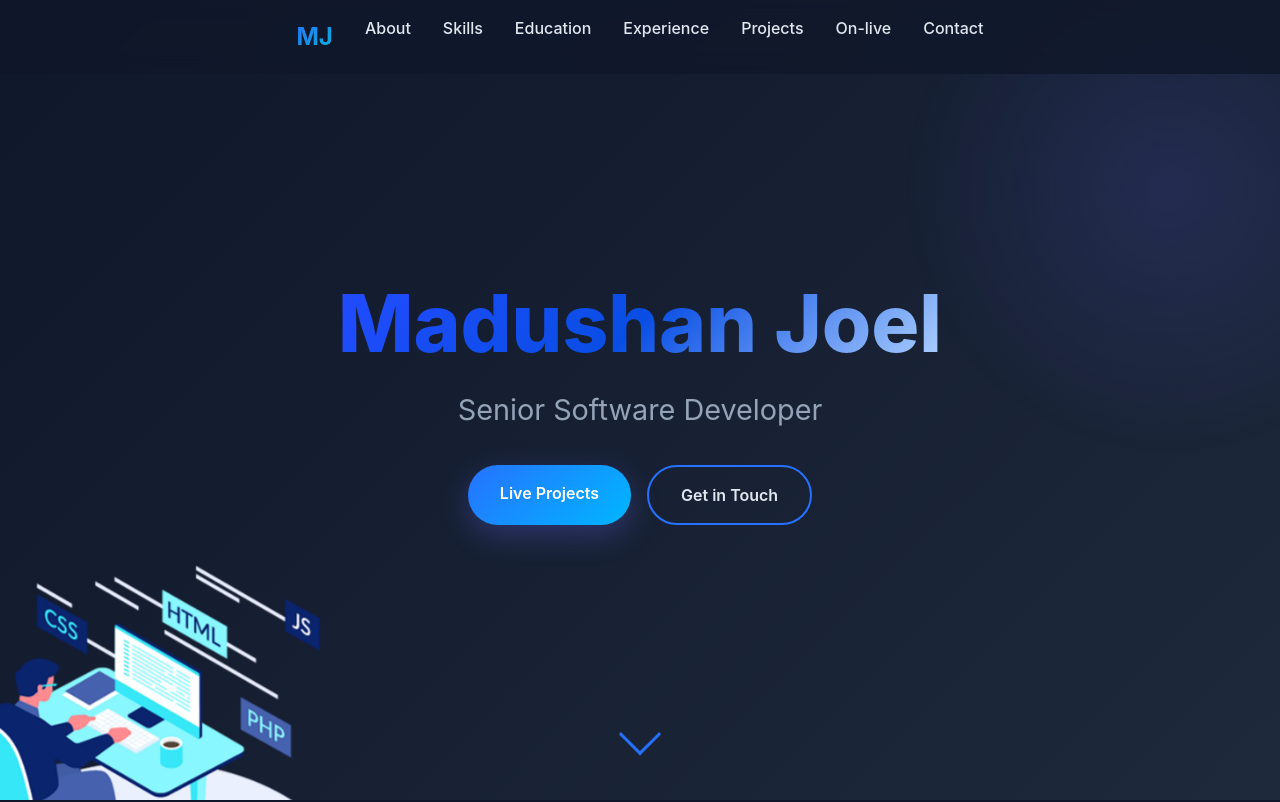
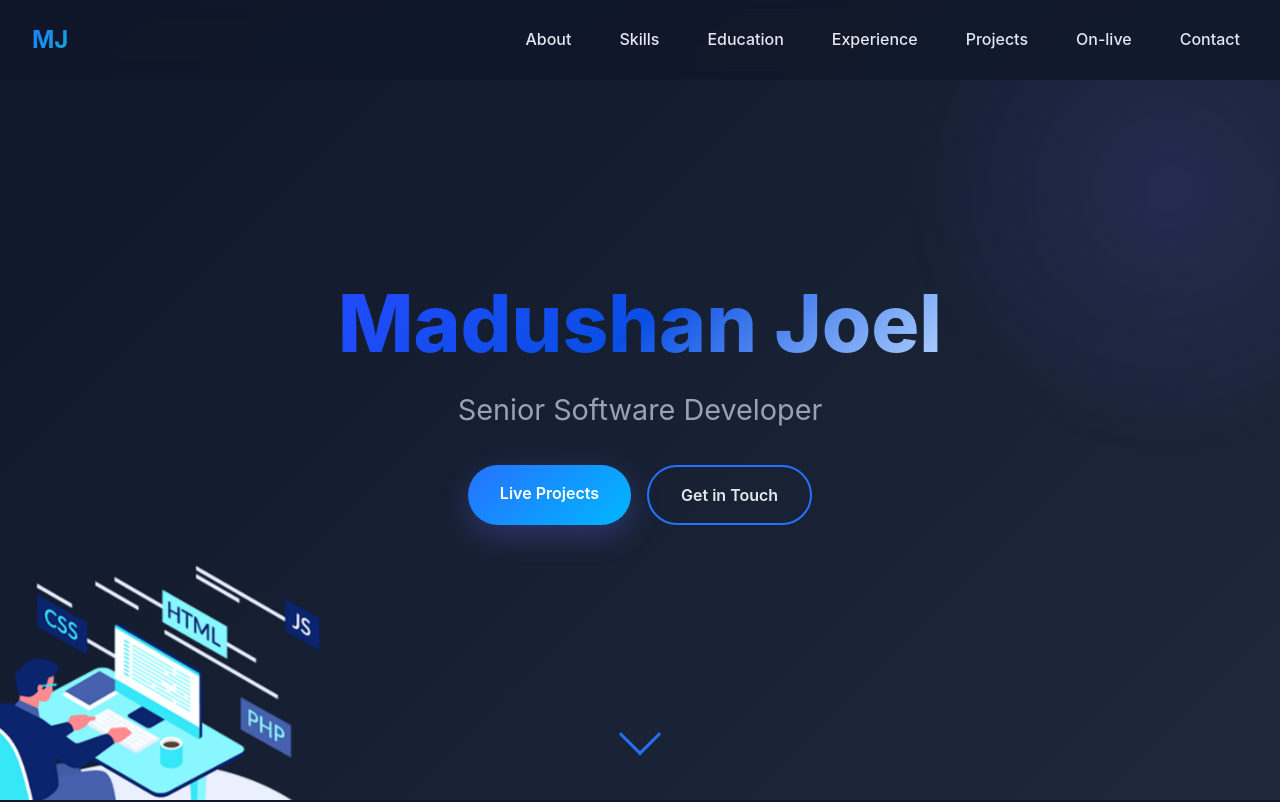
Before and after one commit to madushanjoel98/Portfolio, a plain HTML site: page index.html in a window 1280 px wide. Shown: the top 802 px of the page. Drawn offline with nearby package versions, Linux system fonts and the light colour scheme; a script that the page names is missing.

Commit message:
toggle issue fixed

```diff
--- a/css/main.css
+++ b/css/main.css
@@ -104,6 +104,7 @@ html {
 }
 
 .nav-container {
+     display: flex;
   max-width: 1200px;
   margin: 0 auto;
   display: flex;
--- a/index.html
+++ b/index.html
@@ -5,7 +5,7 @@
   <meta charset="UTF-8">
   <meta name="viewport" content="width=device-width, initial-scale=1.0">
   <title>Madushan Joel - Portfolio</title>
-  <link href="https://cdn.jsdelivr.net/npm/bootstrap@5.3.0-alpha1/dist/css/bootstrap.min.css" rel="stylesheet">
+    <link href="https://cdn.jsdelivr.net/npm/bootstrap@5.3.0-alpha1/dist/css/bootstrap.min.css" rel="stylesheet">
   <meta name="google-site-verification" content="jouBDpAkU1WHX_vq9R_HBq6UGym2Kkrwr_NYwfzkgB8" />
   <meta name="description" id="containscv">
   <meta property="og:type" content="Portfolio">
@@ -27,21 +27,32 @@
 
 <body>
   <!-- Navbar -->
-  <nav class="navbar" id="navbar">
-    <div class="nav-container">
-      <div class="logo">MJ</div>
-      <ul class="nav-links">
-        <li><a href="#about">About</a></li>
+<nav class="navbar navbar-expand-lg  " id="navbar">
+  <a class="navbar-brand logo" href="#">MJ</a>
 
-        <li><a href="#skills">Skills</a></li>
-          <li><a href="#education">Education</a></li>
-        <li><a href="#experience">Experience</a></li>
-        <li><a href="#projects">Projects</a></li>
-        <li><a href="#onlive">On-live</a></li>
-        <li><a href="#contact">Contact</a></li>
-      </ul>
-    </div>
-  </nav>
+  <!-- Toggle button (Bootstrap 5 syntax) -->
+  <button class="navbar-toggler" type="button"
+          data-bs-toggle="collapse"
+          data-bs-target="#navbarNav"
+          aria-controls="navbarNav"
+          aria-expanded="false"
+          aria-label="Toggle navigation">
+    <span class="navbar-toggler-icon"></span>
+  </button>
+
+  <!-- Collapsible Content -->
+  <div class="collapse navbar-collapse nav-container" id="navbarNav">
+    <ul class="navbar-nav ms-auto nav-links">
+      <li class="nav-item"><a class="nav-link" href="#about">About</a></li>
+      <li class="nav-item"><a class="nav-link" href="#skills">Skills</a></li>
+      <li class="nav-item"><a class="nav-link" href="#education">Education</a></li>
+      <li class="nav-item"><a class="nav-link" href="#experience">Experience</a></li>
+      <li class="nav-item"><a class="nav-link" href="#projects">Projects</a></li>
+      <li class="nav-item"><a class="nav-link" href="#onlive">On-live</a></li>
+      <li class="nav-item"><a class="nav-link" href="#contact">Contact</a></li>
+    </ul>
+  </div>
+</nav>
 
   <!-- Hero Section -->
   <section class="hero">
@@ -204,6 +215,8 @@
       observer.observe(el);
     });
   </script>
+   <script src="https://cdn.jsdelivr.net/npm/bootstrap@5.3.0-alpha1/dist/js/bootstrap.bundle.min.js"></script>
+    <script type="text/javascript" async src="//cdn.credly.com/assets/utilities/embed.js"></script>
 </body>
 
 </html>
```
